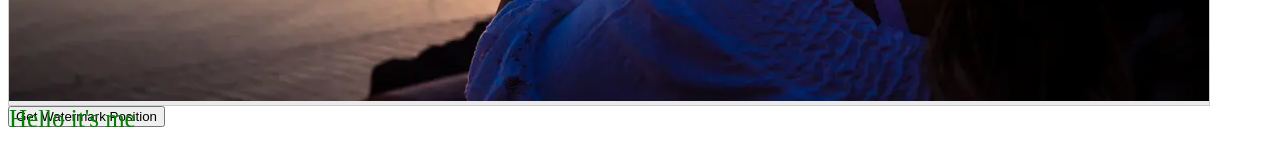
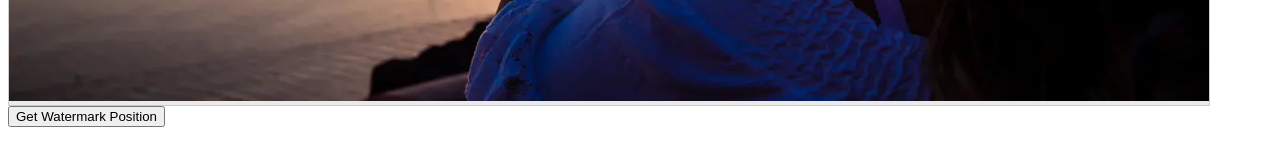
Before and after one commit to zverchyk/Watermark, a Flask app: page /edit in a window 1280 px wide. Shown: the part 640-801 px from the top of the page. Run offline with Flask 3, Linux system fonts and the light colour scheme.

Commit message:
before adding picture

```diff
--- a/static/css/edit.css
+++ b/static/css/edit.css
@@ -10,6 +10,7 @@
     border: 1px solid #ccc;
     margin-top: 20px;
     position: relative;
+    width: 100%;
 }
 
 .scale-handle {
--- a/templates/edit.html
+++ b/templates/edit.html
@@ -29,7 +29,7 @@
         </div>
 
 
-        <p id="text-watermark" style="color:green; font-size: 25px;">Hello it's me</p>
+        <p id="text-watermark" style="color:green; font-size: 25px;"></p>
 
     </div>
     <button id="get-position-btn" >Get Watermark Position</button>
```
Also changed, not shown: static/css/style.css (+1 -11 lines).
